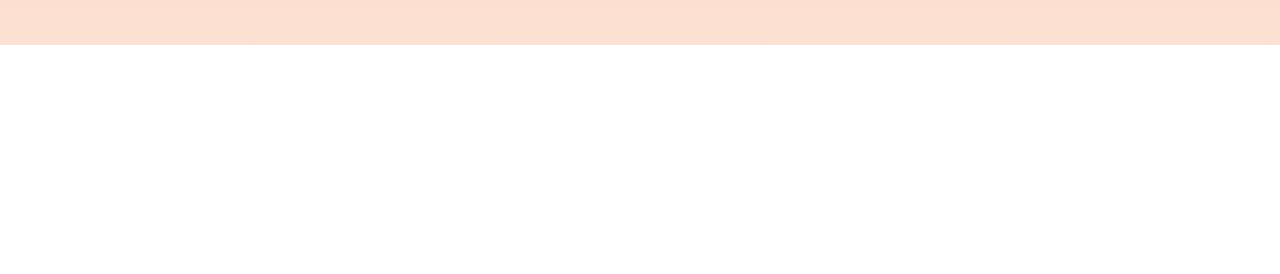
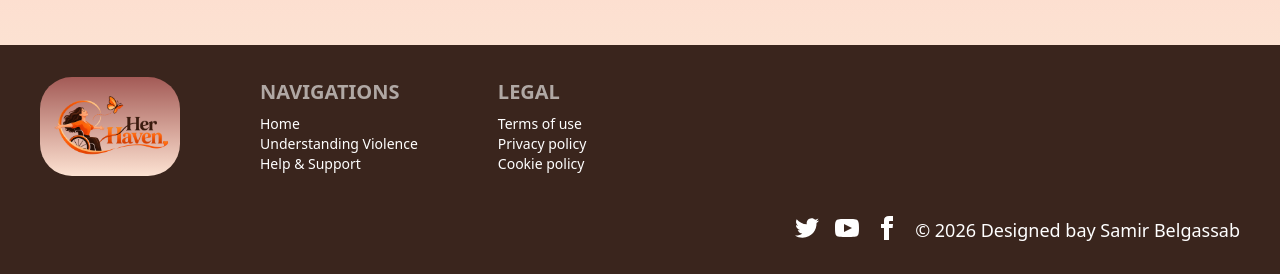
Before and after one commit to Samir-Belgassab/Samir-Belgassab-final-project, a website: page public/pages/about.html in a window 1280 px wide. Shown: the part 3371-3645 px from the top of the page. Before the commit the page ends 3416 px from the top, so only its background shows below. Drawn offline with nearby package versions, Linux system fonts and the light colour scheme.

Commit message:
add: add  footer in about page

```diff
--- a/public/pages/about.html
+++ b/public/pages/about.html
@@ -287,7 +287,9 @@
           </div>
         </div>
       </section>
-      <section class="text-[#6b6059] bg-linear-to-t from-[#fce2d2] to-[#f888] border-t-2 border-amber-50 p-10 pb-20 flex flex-col gap-10 ">
+      <section
+        class="text-[#6b6059] bg-linear-to-t from-[#fce2d2] to-[#f888] border-t-2 border-amber-50 p-10 pb-20 flex flex-col gap-10"
+      >
         <p class="text-[#b95028] font-medium">Warning signs</p>
         <h2 class="text-5xl font-semibold max-w-2xl">
           One sign is not proof. A pattern deserves attention.
@@ -430,19 +432,35 @@
           </ol>
         </div>
       </section>
-      <section class="py-12 px-10 max-sm:px-5 flex justify-center bg-linear-to-t border-t-2 border-amber-50 from-[#fce2d2] to-[#f888]">
-        <div class="lg:max-w-3xl text-[#6b6059] flex flex-col gap-5 text-center">
-          <h2 class="text-5xl max-sm:text-3xl font-semibold">Rights and dignity</h2>
+      <section
+        class="py-12 px-10 max-sm:px-5 flex justify-center bg-linear-to-t border-t-2 border-amber-50 from-[#fce2d2] to-[#f888]"
+      >
+        <div
+          class="lg:max-w-3xl text-[#6b6059] flex flex-col gap-5 text-center"
+        >
+          <h2 class="text-5xl max-sm:text-3xl font-semibold">
+            Rights and dignity
+          </h2>
           <p class="text-xl">
-            Disability never reduces a woman's right to live free from
-            violence. Dignity is not a favour; it is a right.
+            Disability never reduces a woman's right to live free from violence.
+            Dignity is not a favour; it is a right.
           </p>
           <ul class="grid gap-3 sm:grid-cols-2 text-left font-medium">
-            <li class="bg-white rounded-2xl px-5 py-3">To make her own choices and decisions</li>
-            <li class="bg-white rounded-2xl px-5 py-3">To use her aids, medication and communication tools freely</li>
-            <li class="bg-white rounded-2xl px-5 py-3">To privacy, respect and safe personal care</li>
-            <li class="bg-white rounded-2xl px-5 py-3">To be believed and taken seriously</li>
-            <li class="bg-white rounded-2xl px-5 py-3 sm:col-span-2">To accessible information, services and justice</li>
+            <li class="bg-white rounded-2xl px-5 py-3">
+              To make her own choices and decisions
+            </li>
+            <li class="bg-white rounded-2xl px-5 py-3">
+              To use her aids, medication and communication tools freely
+            </li>
+            <li class="bg-white rounded-2xl px-5 py-3">
+              To privacy, respect and safe personal care
+            </li>
+            <li class="bg-white rounded-2xl px-5 py-3">
+              To be believed and taken seriously
+            </li>
+            <li class="bg-white rounded-2xl px-5 py-3 sm:col-span-2">
+              To accessible information, services and justice
+            </li>
           </ul>
           <div class="flex flex-col sm:flex-row gap-4 justify-center">
             <a
@@ -458,7 +476,81 @@
           </div>
         </div>
       </section>
+      <footer
+        class="footer bg-base-200 text-base-content bg-[#3a251d] text-white border-base-300 border-b lg:px-10 py-8"
+      >
+        <div class="flex lg:gap-20 max-sm:gap-5 items-center">
+          <img
+            src="../images/logo.webp"
+            class="w-35 max-sm:w-25 bg-linear-to-t from-[#fce2d2] to-[#f888] rounded-4xl p-2"
+          />
 
+          <nav class="flex flex-col">
+            <h6 class="footer-title text-xl">Navigations</h6>
+            <a class="link link-hover" href="../../index.html">Home</a>
+            <a class="link link-hover" href="./about.html"
+              >Understanding Violence</a
+            >
+            <a class="link link-hover" href="./contact.html"
+              >Help &amp; Support</a
+            >
+          </nav>
+
+          <nav class="flex flex-col">
+            <h6 class="footer-title text-xl">Legal</h6>
+            <a class="link link-hover">Terms of use</a>
+            <a class="link link-hover">Privacy policy</a>
+            <a class="link link-hover">Cookie policy</a>
+          </nav>
+        </div>
+        <nav class="md:place-self-center md:justify-self-end max-sm:px-3">
+          <div class="grid grid-flow-col gap-4">
+            <a>
+              <svg
+                aria-label="Twitter"
+                xmlns="http://www.w3.org/2000/svg"
+                width="24"
+                height="24"
+                viewBox="0 0 24 24"
+                class="fill-current"
+              >
+                <path
+                  d="M24 4.557c-.883.392-1.832.656-2.828.775 1.017-.609 1.798-1.574 2.165-2.724-.951.564-2.005.974-3.127 1.195-.897-.957-2.178-1.555-3.594-1.555-3.179 0-5.515 2.966-4.797 6.045-4.091-.205-7.719-2.165-10.148-5.144-1.29 2.213-.669 5.108 1.523 6.574-.806-.026-1.566-.247-2.229-.616-.054 2.281 1.581 4.415 3.949 4.89-.693.188-1.452.232-2.224.084.626 1.956 2.444 3.379 4.6 3.419-2.07 1.623-4.678 2.348-7.29 2.04 2.179 1.397 4.768 2.212 7.548 2.212 9.142 0 14.307-7.721 13.995-14.646.962-.695 1.797-1.562 2.457-2.549z"
+                ></path>
+              </svg>
+            </a>
+            <a>
+              <svg
+                aria-label="YouTube"
+                xmlns="http://www.w3.org/2000/svg"
+                width="24"
+                height="24"
+                viewBox="0 0 24 24"
+                class="fill-current"
+              >
+                <path
+                  d="M19.615 3.184c-3.604-.246-11.631-.245-15.23 0-3.897.266-4.356 2.62-4.385 8.816.029 6.185.484 8.549 4.385 8.816 3.6.245 11.626.246 15.23 0 3.897-.266 4.356-2.62 4.385-8.816-.029-6.185-.484-8.549-4.385-8.816zm-10.615 12.816v-8l8 3.993-8 4.007z"
+                ></path>
+              </svg>
+            </a>
+            <a>
+              <svg
+                aria-label="Facebook"
+                xmlns="http://www.w3.org/2000/svg"
+                width="24"
+                height="24"
+                viewBox="0 0 24 24"
+                class="fill-current"
+              >
+                <path
+                  d="M9 8h-3v4h3v12h5v-12h3.642l.358-4h-4v-1.667c0-.955.192-1.333 1.115-1.333h2.885v-5h-3.808c-3.596 0-5.192 1.583-5.192 4.615v3.385z"
+                ></path>
+              </svg>
+            </a>
+            <p class="lg:text-lg">© 2026 Designed bay Samir Belgassab</p>
+          </div>
+        </nav>
+      </footer>
     </main>
     <script src="https://cdn.jsdelivr.net/npm/@tailwindcss/browser@4"></script>
   </body>
```
